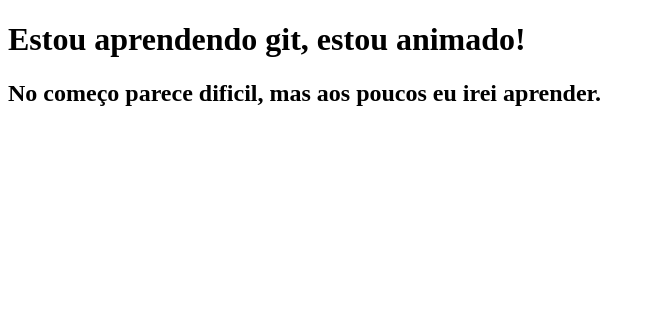
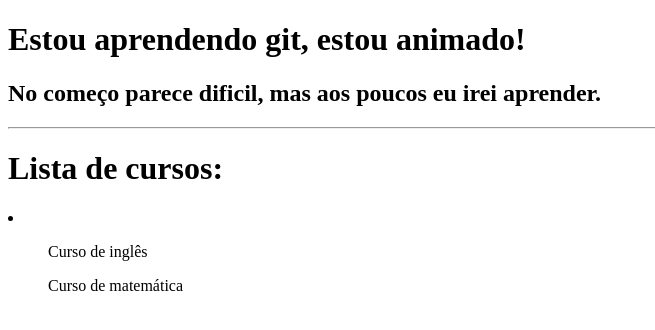
Before and after one commit to thiagovanzele/alura-git, a plain HTML site: page index.html in a window 1280 px wide. Shown: the whole page, without its empty margins (0-655 px from the left). Drawn offline with Linux system fonts and the light colour scheme.

Commit message:
Adicionando lista de cursos

```diff
--- a/index.html
+++ b/index.html
@@ -9,5 +9,12 @@
 <body>
     <h1>Estou aprendendo git, estou animado!</h1>
     <h2>No começo parece dificil, mas aos poucos eu irei aprender.</h2>
+    <hr>
+
+    <h1>Lista de cursos: </h1>
+    <li>
+        <ul>Curso de inglês</ul>
+        <ul>Curso de matemática</ul>
+    </li>
 </body>
 </html>
```
